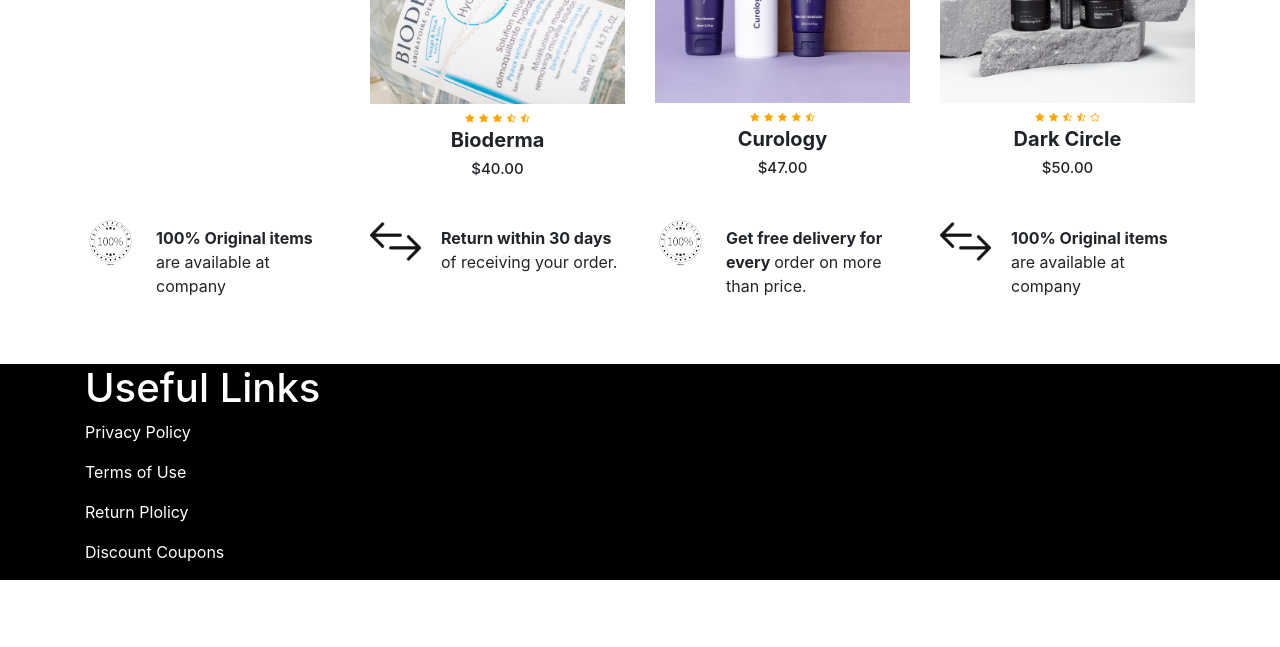
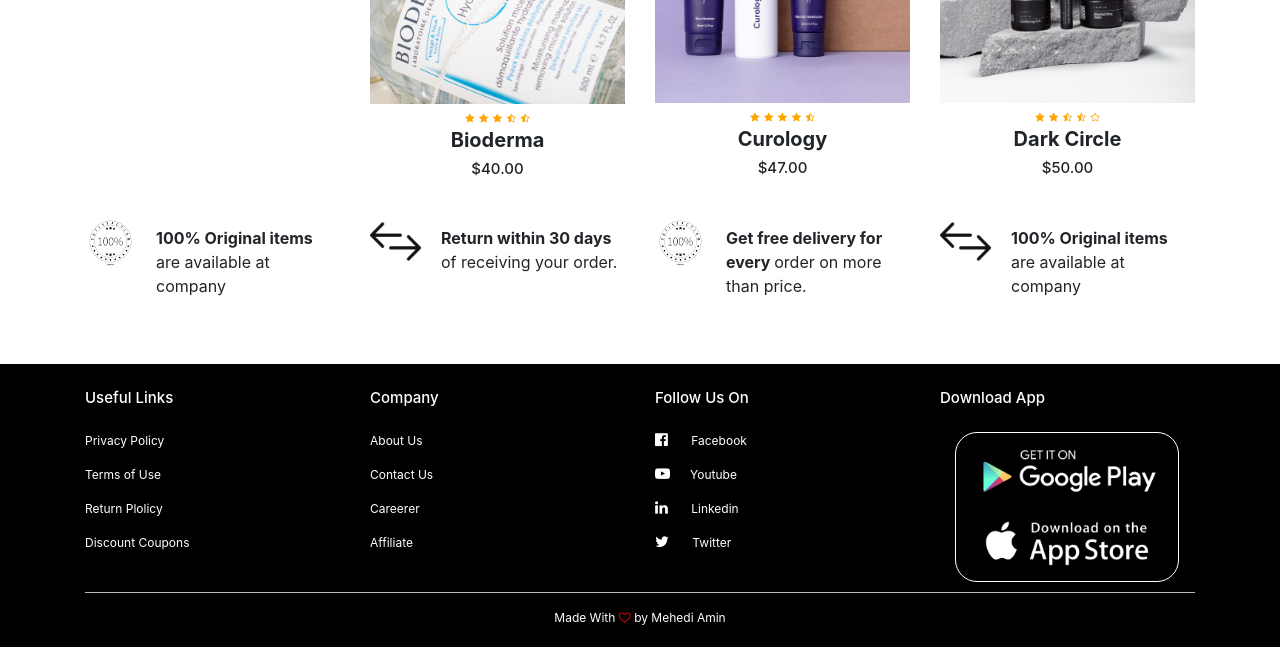
Before and after one commit to me6edi/Ecommerce-2-HTML-CSS-Bootstrap-Javascript, a plain HTML site: page E-commerce-design-9/index.html in a window 1280 px wide. Shown: the part 2016-2663 px from the top of the page. Before the commit the page ends 2596 px from the top, so only its background shows below. Drawn offline with nearby package versions, Linux system fonts and the light colour scheme.

Commit message:
footer complite

```diff
--- a/E-commerce-design-9/assets/css/style.css
+++ b/E-commerce-design-9/assets/css/style.css
@@ -281,3 +281,37 @@ body{
     background: #000;
     color: #fff;
 }
+.footer h1{
+    font-size: 15px;
+    margin: 25px 0;
+}
+.footer p{
+    font-size: 12px;
+}
+.copyright {
+    margin-bottom: -80px;
+    text-align: center;
+    font-size: 15px;
+    padding-bottom: 20px;
+}
+.fa-heart-o {
+    color: red;
+    font-size: 20px;
+}
+.footer-image img {
+    width: 224px;
+    border: 1px solid;
+    border-radius: 22px;
+    margin-left: 15px;
+}
+.footer hr{
+    margin-top: 10px;
+    background-color: #ccc;
+}
+
+.footer .row .fa{
+    padding-right: 20px;
+    font-size: 15px;
+}
+
+/*-------------single-product---------------*\
--- a/E-commerce-design-9/index.html
+++ b/E-commerce-design-9/index.html
@@ -471,7 +471,30 @@
                 <p>Return Plolicy</p>
                 <p>Discount Coupons</p>
             </div>
+
+            <div class="col-md-3">
+                <h1>Company</h1>
+                <p>About Us</p>
+                <p>Contact Us</p>
+                <p>Careerer</p>
+                <p>Affiliate</p>
+            </div>
+
+            <div class="col-md-3">
+                <h1>Follow Us On</h1>
+                <p> <i class="fa fa-facebook-official"></i> Facebook</p>
+                <p> <i class="fa fa-youtube-play"></i>Youtube</p>
+                <p> <i class="fa fa-linkedin"></i> Linkedin</p>
+                <p> <i class="fa fa-twitter"></i> Twitter</p>
+            </div>
+
+            <div class="col-md-3 footer-image">
+                <h1>Download App</h1>
+                <img src="assets/img/download-apps.png" alt="">
+            </div>
         </div>
+        <hr>
+        <p class="copyright">Made With <i class="fa fa-heart-o"></i> by Mehedi Amin</p>
     </div>
 </section>
 
```
Also changed, not shown: E-commerce-design-9/product.html (added, +98 -0 lines), E-commerce-design-9/assets/img/download-apps.png (added).
